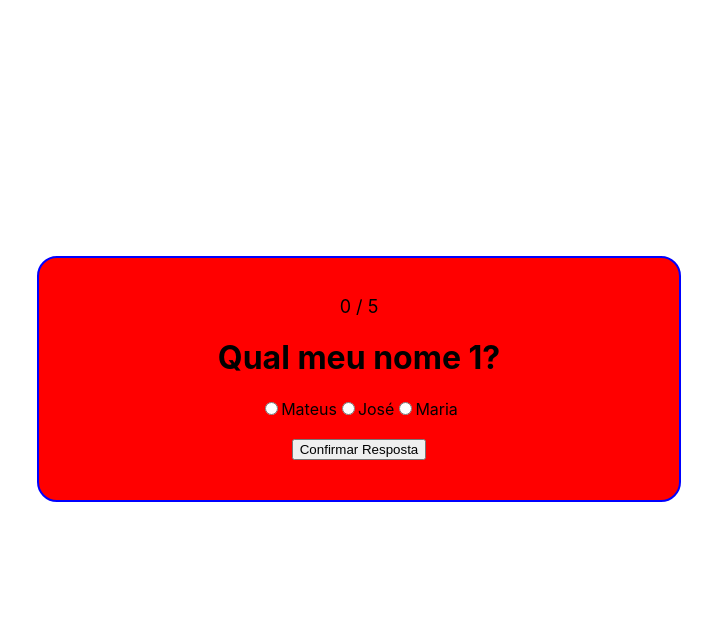
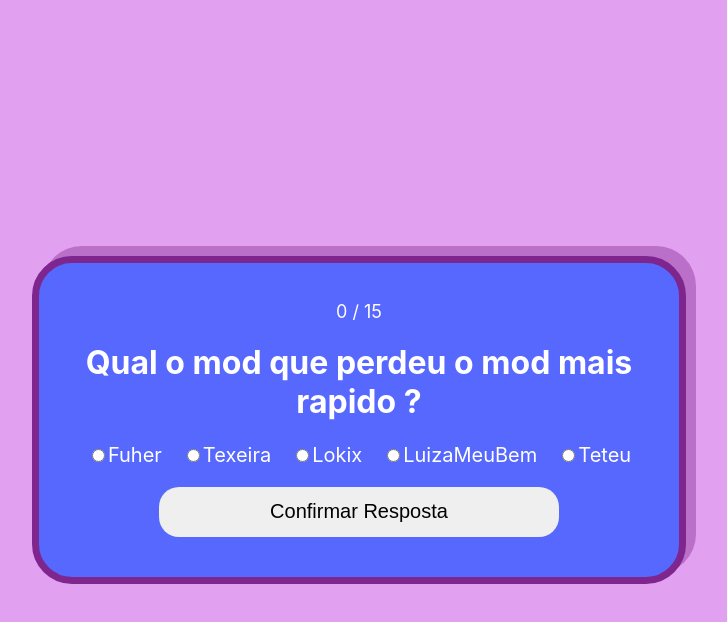
Before and after one commit to joeydoesntsharefood/GiftFamilyNigth, a React (Create React App) app in the folder gift-family/: page / in a window 1280 px wide. Both pictures are taken after a click on the button "Clique Aqui". Shown: the top 622 px of the page, without its empty margins (281-1008 px from the left). Built offline with nearby package versions, Linux system fonts and the light colour scheme.

Commit message:
gift add

```diff
--- a/gift-family/src/Questions/Questions.ts
+++ b/gift-family/src/Questions/Questions.ts
@@ -2,33 +2,93 @@ export interface IQuestion {
   question: string
   answer: string
   options: string[]
+  eggOption?: string
+  egg?: string
 }
 
 const Questions: IQuestion[] = [
   {
-    question: 'Qual meu nome 1?',
-    answer: 'Mateus',
-    options: ['Mateus', 'José', 'Maria']
+    question: 'Qual o mod que perdeu o mod mais rapido ?',
+    answer: 'Fuher',
+    options: ['Fuher', 'Texeira', 'Lokix', 'LuizaMeuBem', 'Teteu']
   },
   {
-    question: 'Qual meu nome 2?',
-    answer: 'Mateus',
-    options: ['Mateus', 'José', 'Maria']
+    question: 'O que é mais velho ?',
+    answer: 'Lokix',
+    options: ['Texeira', 'O seu papel de trouxa', 'Lokix', 'A gloriosa', 'Luiza?'],
+    eggOption: 'A gloriosa',
+    egg: 'cabeça da minha rola'
   },
   {
-    question: 'Qual meu nome 3?',
-    answer: 'Mateus',
-    options: ['Mateus', 'José', 'Maria']
+    question: 'Qual o gaucho mais bonito da live ?',
+    answer: 'Leozin',
+    options: ['Leozin', 'Diniz', 'Teteu', 'Lucas', 'Lokix'],
+    egg: 'Não sou gaucho, mas obrigado pelo elogio',
+    eggOption: 'Lokix'
   },
   {
-    question: 'Qual meu nome 4?',
-    answer: 'Mateus',
-    options: ['Mateus', 'José', 'Maria']
+    question: 'Como sua mãe chama o mozão novo dela ?',
+    answer: 'Leonardo',
+    options: ['Leozin', 'Texeira', 'Leo', 'Leonardo', 'Sério aceita']
   },
   {
-    question: 'Qual meu nome 5?',
-    answer: 'Mateus',
-    options: ['Mateus', 'José', 'Maria']
+    question: 'Qual o aniversário da live ?',
+    answer: '14/Setembro',
+    options: ['1 ano após a minha chegada', '17/Outubro', '14/Agosto', '14/Setembro', '3/Julho'],
+    egg: 'Você sabe que é verdade',
+    eggOption: '1 ano após a minha chegada'
+  },
+  {
+    question: 'Quem já fez mais papel de trouxa ?',
+    answer: 'Lorrany',
+    options: ['Rafael', 'Lucase', 'Lorrany', 'Lokix', 'Skinifer']
+  },
+  {
+    question: 'Complete a pergunta Ro?La?',
+    answer: 'Ny?',
+    options: ['Quero', 'Onde tem ?', 'Ny?', 'Lo para', 'Pinto']
+  },
+  {
+    question: 'Qual o tatuador mais gostoso do Studio De Nunes ?',
+    answer: 'Wil',
+    options: ['Wil', 'GuiGui', 'Frogzin', 'Wilgner', 'O Rapaz sem camisa']
+  },
+  {
+    question: 'Qual o Emote mais usado na live até o momento ?',
+    answer: 'lul',
+    options: ['lul','nixnycLove', 'yayahRojão', 'kappa', 'cazeSPFC']
+  },
+  {
+    question: 'Qual o jogo proibido ?',
+    answer: 'Roblox',
+    options: ['Terraria', 'Roblox', 'MineCraft', 'Fortnite', 'Stop']
+  },
+  {
+    question: 'Qual a bebida favorita do Lucase ?',
+    answer: 'Fanta ?',
+    options: ['Leitinho ?', 'Coquinha ?', 'Meu Leitinho ?', 'Leitinho Quente ?', 'Fanta ?']
+  },
+  {
+    question: 'O que o Rafa mais gostaria de ter ?',
+    answer: 'Bigode',
+    options: ['Bong', 'Maconha sem fim', 'Bigode', 'Yayah', 'Biel']
+  },
+  {
+    question: 'Para comemorar a pergunta de número 13, responda corretamente',
+    answer: 'Lula 2022',
+    options: ['Lula 2022']
+  },
+  {
+    question: 'Meu bem ?',
+    answer: 'Luiza',
+    options: ['Leozin', 'Luiza', 'Fuher', 'Mat(h)eus', 'Hector'],
+    egg: 'Quem é Hector, Lorrany ?',
+    eggOption: 'Hector'
+  },
+  {
+    question: 'Fala a maneira mais propria e correta de dizer um bom "Te amo"',
+    answer: 'Vai tomar no seu cu',
+    options: ['Vai tomar no seu cu', 'Te amo', 'Amo Tu', 'Ownnnnt', 'Amo você']
   }
 ]
 
--- a/gift-family/src/RenderQuestions/RenderQuestions.css
+++ b/gift-family/src/RenderQuestions/RenderQuestions.css
@@ -1,11 +1,35 @@
 .p-count {
   font-size: large;
+  color: #fff;
+}
+.h1-question {
+  color: #fff;
 }
 .options {
-  background: blue;
   padding: 10px;
   margin: auto;
+  font-size: 20px;
+  color: #fff;
 }
 .button-request {
   margin: 20px;
+  width: 400px;
+  height: 50px;
+  font-size: 20px;
+  border: 2px solid transparent;
+  border-radius: 20px;
 }
+.button-request:hover {
+  border: 2px solid #000;
+  background-color: #000;
+  color: #fff;
+}
+.erro-alert {
+  background-color: red;
+  border-radius: 20px;
+  padding: 10px;
+  font-size: 20px;
+  font-style: bolder;
+  color: #fff;
+  border: 2px solid rgba(252, 127, 127, 0.74);
+}
--- a/gift-family/src/RenderQuestions/RenderQuestions.tsx
+++ b/gift-family/src/RenderQuestions/RenderQuestions.tsx
@@ -1,5 +1,5 @@
 import React, {useState, useEffect} from 'react'
-import { Button, Form, Radio, Space } from 'antd'
+import { Alert, Button, Form, Image, Radio, Space } from 'antd'
 import { RightOutlined } from '@ant-design/icons'
 import Questions,{ IQuestion }from '../Questions/Questions'
 import './RenderQuestions.css'
@@ -12,6 +12,9 @@ function RenderQuestions() {
   const [questionPage, setQuestionPage] = useState<number>(0)
   const [form] = Form.useForm()
   const [answersCorrect, setanswersCorrect] = useState<number>(0)
+  const [giftVisible, setGiftVisible] = useState<boolean>()
+  const [erro, setErro] = useState<boolean>(false)
+  const [textErro, setTextErro] = useState<string>('')
   useEffect(() => {
     setOptions(Questions[questionPage].options)
     setQuestion(Questions[questionPage].question)
@@ -21,6 +24,7 @@ function RenderQuestions() {
     setQuestionPage((prev: number) => prev + 1)
     setCorrect(false)
     form.resetFields()
+    setErro(false)
   }
   function testing (e: IQuestion) {
     if (e.answer) {
@@ -32,31 +36,30 @@ function RenderQuestions() {
         console.log('Sua resposta esta errada')
       }
     } else {
-      console.log('Escolha uma alternativa')
+      setErro(true)
+      setTextErro('Escolhe uma opção tapada')
     }
   }
+
   return (
     <div>
-      <p className='p-count'>{answersCorrect} / {Questions.length}</p>
-      <Form
+      {erro && <Alert message={textErro} type="error" className='erro-alert'/>}
+      {!(giftVisible) && <p className='p-count'>{answersCorrect} / {Questions.length}</p>}
+      {!(giftVisible) && <Form
         form={form}
         onFinish={e => testing(e)}
       >
         <Form.Item
-          label={<h1>{question}</h1>}
+          label={<h1 className='h1-question'>{question}</h1>}
           name='answer'
         >
           <Radio.Group
             buttonStyle='solid'
             optionType='button'
-            options={
-              options && options.map((item: string) => ({
-                label: item,
-                value: item,
-                className: 'options'
-              }))
-            }
           >
+            {options && options.map((item: string) =>
+              <Radio value={item} className='options'>{item}</Radio>
+            )}
           </Radio.Group>
         </Form.Item>
         <Form.Item>
@@ -68,8 +71,25 @@ function RenderQuestions() {
             Confirmar Resposta
           </Button>
         </Form.Item>
-      </Form>
-      {correct && <RightOutlined onClick={() => resetQuestionPage()}/>}
+      </Form>}
+
+      {giftVisible && <div>
+        <Image
+          width={200}
+          src="./imgs/gift1.jpg"
+        />
+      </div>}
+      {correct &&
+      <>
+        <h1 style={{color: '#fff'}}>Resposta Certa !</h1>
+        <Space direction='horizontal'>
+        <RightOutlined style={{color: '#fff', width: 30 }} onClick={() => {
+              resetQuestionPage()
+              setGiftVisible(true)
+            }}/>
+        </Space>
+      </>
+      }
     </div>
   )
 }
--- a/gift-family/src/StartPlay/StartPlay.css
+++ b/gift-family/src/StartPlay/StartPlay.css
@@ -1,5 +1,5 @@
 .div-playground {
-  background-color: red;
+  background-color: #5768FF;
   max-width: 600px;
   width: 100%;
   margin-left: auto;
@@ -7,6 +7,26 @@
   margin-top: 20%;
   text-align: center;
   padding: 20px;
-  border: 2px solid blue;
+  border: 7px solid #7F258E;
+  border-radius: 40px;
+  box-shadow: 10px -10px #7e258e67;
+}
+.full-size-display {
+  width: 100%;
+}
+.button-lets-play {
+  margin: 20px;
+  width: 400px;
+  height: 50px;
+  font-size: 20px;
+  border: 2px solid transparent;
   border-radius: 20px;
 }
+.button-lets-play:hover {
+  border: 2px solid #000;
+  background-color: #000;
+  color: #fff;
+}
+.h1-lets-play {
+  color: #fff;
+}
--- a/gift-family/src/StartPlay/StartPlay.tsx
+++ b/gift-family/src/StartPlay/StartPlay.tsx
@@ -2,19 +2,18 @@ import { useState } from 'react'
 import { Button } from 'antd'
 import RenderQuestions from '../RenderQuestions/RenderQuestions'
 import './StartPlay.css'
-
 function StartPlay () {
   const [play, setPlay] = useState<boolean>(false)
   return (
-    <>
+    <div className='full-size-display'>
       {!(play) && <div className='div-playground'>
-        <h1>Bora jogar ?</h1>
-        <Button onClick={() => setPlay(true)}>Clique Aqui</Button>
+        <h1 className='h1-lets-play'>Bora jogar ?</h1>
+        <Button onClick={() => setPlay(true)} className='button-lets-play'>Clique Aqui</Button>
       </div>}
       {play && <div className='div-playground'>
         <RenderQuestions />
       </div>}
-    </>
+    </div>
   )
 }
 
--- a/gift-family/src/index.css
+++ b/gift-family/src/index.css
@@ -5,6 +5,7 @@ body {
     sans-serif;
   -webkit-font-smoothing: antialiased;
   -moz-osx-font-smoothing: grayscale;
+  background-color: #e2a0f0;
 }
 
 code {
--- a/gift-family/src/index.tsx
+++ b/gift-family/src/index.tsx
@@ -5,11 +5,6 @@ import reportWebVitals from './reportWebVitals';
 import StartPlay from './StartPlay/StartPlay';
 
 
-ReactDOM.render(
-  <React.StrictMode>
-    <StartPlay />
-  </React.StrictMode>,
-  document.getElementById('root')
-);
+ReactDOM.render(<StartPlay />, document.getElementById('root'));
 
 reportWebVitals();
```
Also changed, not shown: gift-family/src/RenderQuestions/imgs/gift1.jpg (added).
